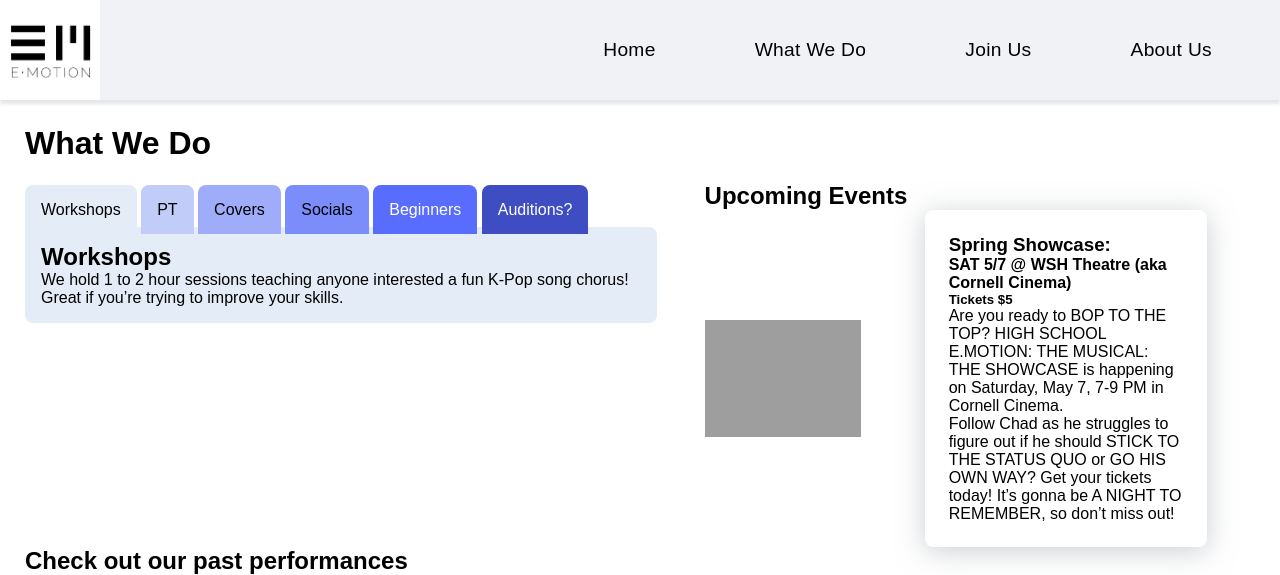
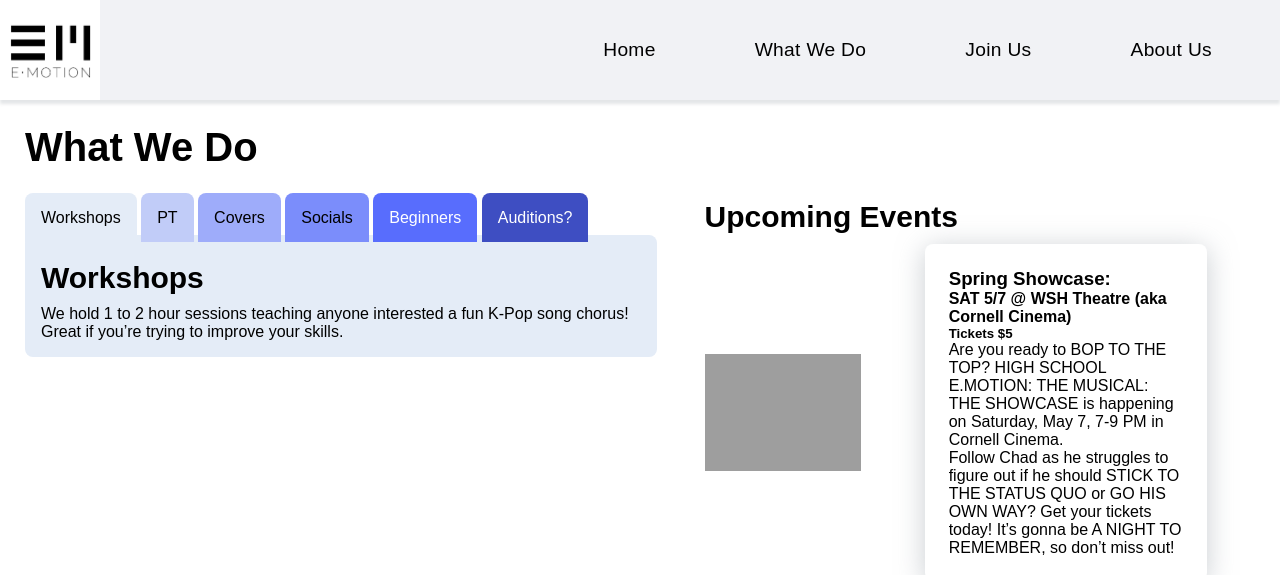
Before and after one commit to zaedaamrin/e-motion-cornell, a PHP site: page /what-we-do.html in a window 1280 px wide. Shown: the top 575 px of the page. Run offline with PHP 8.4, Linux system fonts and the light colour scheme; grey boxes are pictures that could not be loaded.

Commit message:
added layout spacing

```diff
--- a/join-us.html
+++ b/join-us.html
@@ -136,7 +136,7 @@
   <section class="section-wrapper">
     <h1>Our Weekly Newsletter</h1>
 
-    <p>Want to join our listserv? Email us at cornellemotion@gmail.com!</p>
+    <p>Want to join our listserv? Email us at <a href="#">cornellemotion@gmail.com!</a></p>
   </section>
 
 <footer>
--- a/styles/site.css
+++ b/styles/site.css
@@ -1,6 +1,6 @@
 /* COLOR PALETTE
 #f1f2f5 - header/nav, light grayish
-#233dff - headings, royal blueish
+#6d7ef9 - headings, royal blueish
 #e4ecf7 - content, light blueish,
 #f00947 - headings, matches pinkish. Maybe footer
 #fae9ea - content, light pinkish
@@ -19,11 +19,23 @@ body {
 }
 
 h1 {
+  font-size: 40px;
+
   margin-bottom: 20px;
+}
+
+h2 {
+  font-size: 30px;
+  margin-top: 10px;
+  margin-bottom: 10px;
 }
 
 strong{
   font-weight: bold;
+}
+
+a {
+  color: #6d7ef9;
 }
 /* ----------------------- BODY END -----------------------*/
 
@@ -111,7 +123,7 @@ header li{
 }
 header a:hover{
   color:white;
-  background-color: #233dff;
+  background-color: #6d7ef9;
   transition: 0.4s;
   box-shadow: 0px 4px 28px rgba(149,157,165,.5);
 }
@@ -175,6 +187,10 @@ header a:hover{
 .image-caption{
   position: relative;
   padding: 30px 5px 0px 5px;
+}
+
+.black-font {
+  color: black;
 }
 
 #homepage-h1{
--- a/what-we-do.html
+++ b/what-we-do.html
@@ -29,10 +29,10 @@
     <div class="tabs">
 
       <ul class="tabs-list">
-        <li> <a class="tab-button" id="workshops-button">Workshops</a></li>
-        <li> <a class="tab-button" id="pt-button">PT</a></li>
-        <li> <a class="tab-button" id="fast-covers-button">Covers</a></li>
-        <li> <a class="tab-button" id="socials-button">Socials</a></li>
+        <li> <a class="tab-button black-font" id="workshops-button">Workshops</a></li>
+        <li> <a class="tab-button black-font" id="pt-button">PT</a></li>
+        <li> <a class="tab-button black-font" id="fast-covers-button">Covers</a></li>
+        <li> <a class="tab-button black-font" id="socials-button">Socials</a></li>
         <li> <a class="tab-button" id="beginner-button">Beginners</a></li>
         <li> <a class="tab-button" id="auditions-button">Auditions?</a></li>
       </ul> <!-- end of tab list -->
```
